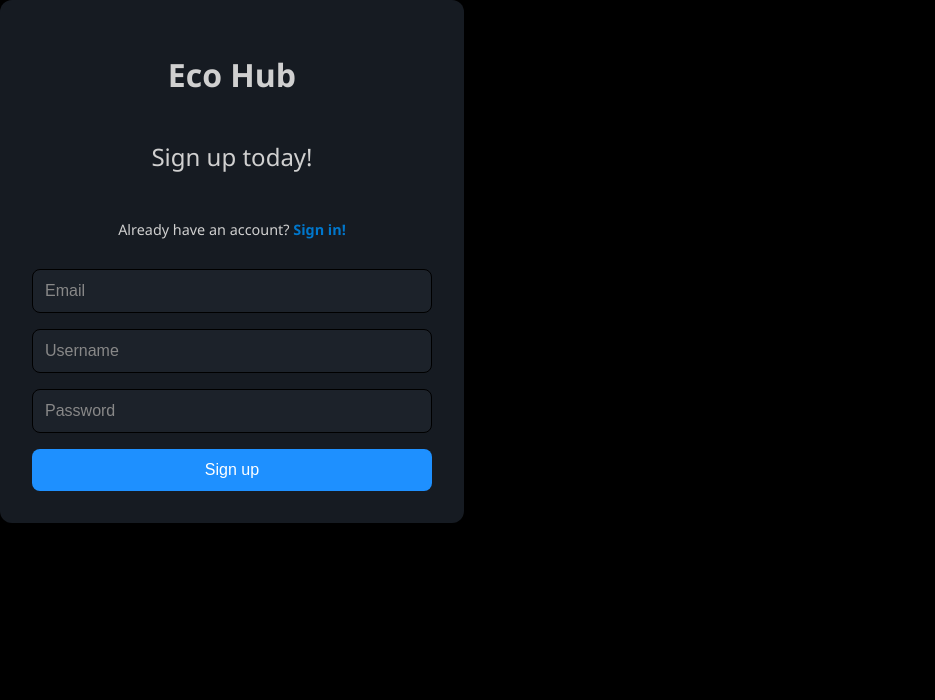
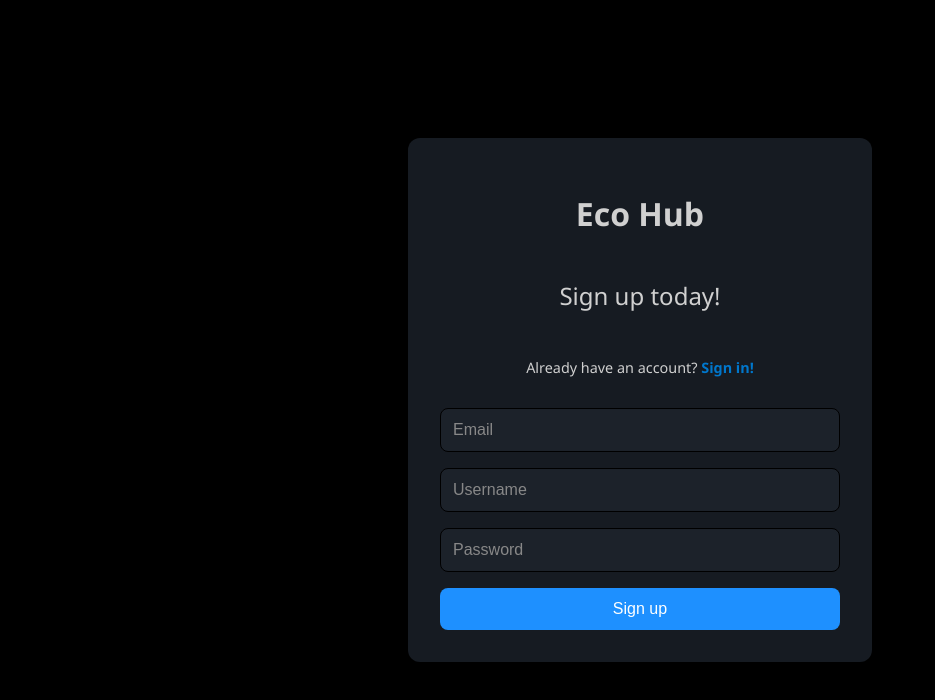
Before and after one commit to adamabdul-hakim/NextNest, a React (Vite) app in the folder frontend/: page /signup in a window 1280 px wide. Shown: the top 700 px of the page, without its empty margins (0-935 px from the left). Built offline with nearby package versions, Linux system fonts and the light colour scheme; no server answers.

Commit message:
Centered Sign-In and Sign-Up page form.

```diff
--- a/frontend/src/components/SignIn.jsx
+++ b/frontend/src/components/SignIn.jsx
@@ -33,7 +33,7 @@ const SignIn = () => {
   };
 
   return (
-    <div>
+      <div className="signin-page">
         <form onSubmit={handleSignIn} className="signin-container">
           <h1>NextNest</h1>
           <h2>Sign in today!</h2>
@@ -54,9 +54,11 @@ const SignIn = () => {
             placeholder="Password"
             type="password"
           />
+
           <button type="submit" disabled={loading}>
             Sign in
           </button>
+
           {error && <p>{error}</p>}
 
           <button
@@ -68,6 +70,7 @@ const SignIn = () => {
           </button>
         </form>
       </div>
+
   );
 };
 
--- a/frontend/src/components/Signup.jsx
+++ b/frontend/src/components/Signup.jsx
@@ -51,7 +51,7 @@ const SignUp = () => {
   };
 
   return (
-    <div>
+    <div className="signup-wrapper">
       <form onSubmit={handleSignUp} className="signup-container">
         <h1>Eco Hub</h1>
         <h2>Sign up today!</h2>
--- a/frontend/src/styles/signin.css
+++ b/frontend/src/styles/signin.css
@@ -1,12 +1,14 @@
-.signin-page,
-.signin-page html,
-.signin-page body {
+html, body {
   height: 100%;
   margin: 0;
-  background-color: #000000;
+}
+
+.signin-page {
   display: flex;
   justify-content: center;
   align-items: center;
+  height: 100vh;
+  background-color: #000000;
   font-family: 'Segoe UI', Tahoma, Geneva, Verdana, sans-serif;
 }
 
@@ -23,7 +25,6 @@
   color: #D0D0D0;
   text-align: center;
 }
-
   .signin-container h1 {
     margin-bottom: 0.5rem;
     color: #D0D0D0;
--- a/frontend/src/styles/signup.css
+++ b/frontend/src/styles/signup.css
@@ -6,10 +6,10 @@ body, html {
 }
 
 .signup-wrapper {
-  height: 100vh;           /* full viewport height */
+  height: 100vh;
   display: flex;
-  justify-content: center; /* horizontal center */
-  align-items: center;     /* vertical center */
+  justify-content: center;
+  align-items: center;
 }
   .signup-container {
     width: 100%;
```
Lines whose indentation alone changed are shown as unchanged.
